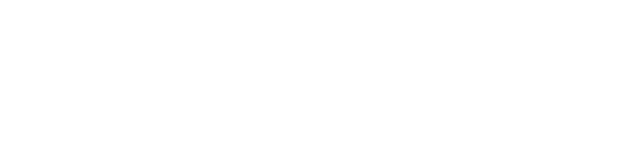
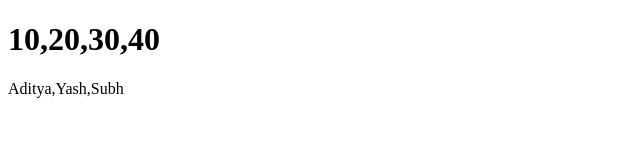
Before and after one commit to imadityaxd/javascritp_full, a plain HTML site: page mapMethod/index.html in a window 1280 px wide. Shown: the whole page, without its empty margins (0-640 px from the left). Drawn offline with Linux system fonts and the light colour scheme.

Commit message:
25Decemeber2023

```diff
--- a/mapMethod/index.html
+++ b/mapMethod/index.html
@@ -6,6 +6,28 @@
     <title>Map Method</title>
 </head>
 <body>
+    <h1 id="head" >Map method in JavaScript</h1>
+    <p id ="second">hi</p>
+    <script>
+        const arr = [1, 2, 3, 4];
+        let x = arr.map((item) => {
+            return item * 10;
+        })
+        const y = document.getElementById('head');
+        y.innerHTML = x;
 
+        //extracting object properties into an array
+       const people = [
+        { name: 'Aditya', age:19},
+        { name:'Yash', age: 16},
+        { name:'Subh', age: 10}
+    ];
+    //use map() to create an array
+    const names = people.map((person) => {
+        return person.name;
+    });
+    const a = document.getElementById('second');
+    a.innerHTML = names;
+    </script>
 </body>
 </html>
```
Also changed, not shown: programs/index.html (+5 -9 lines), programs/script.js (added, +11 -0 lines).
